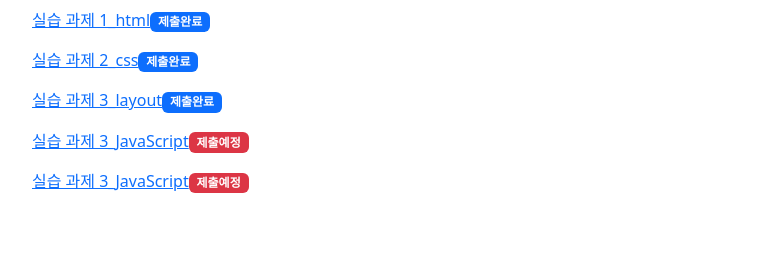
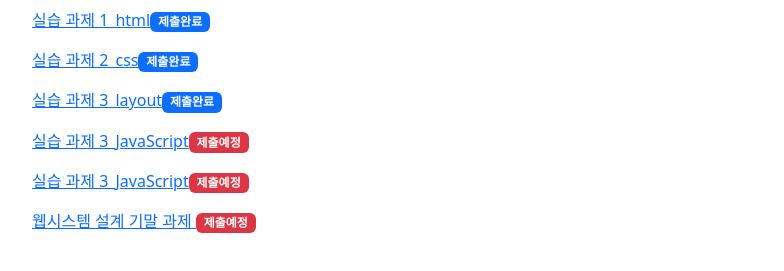
Before and after one commit to ji4571/web-2024, a plain HTML site: page index.html in a window 1280 px wide. Shown: the part 89-360 px from the top of the page, without its empty margins (50-834 px from the left). Drawn offline with nearby package versions, Linux system fonts and the light colour scheme.

Commit message:
Update index.html
추가

```diff
--- a/index.html
+++ b/index.html
@@ -19,6 +19,8 @@
         <li class="pb-3"><a href="lab03.html">실습 과제 3_layout</a><span class="badge bg-primary">제출완료</span></li>
         <li class="pb-3"><a href="lab03.html">실습 과제 3_JavaScript</a><span class="badge bg-danger">제출예정</span></li>
         <li class="pb-3"><a href="lab03.html">실습 과제 3_JavaScript</a><span class="badge bg-danger">제출예정</span></li>
+        <li class="pb-3"><a href="main.html"> 웹시스템 설계 기말 과제 </a><span class="badge bg-danger">제출예정</span></li>
+
 
 
     </ul>
```
